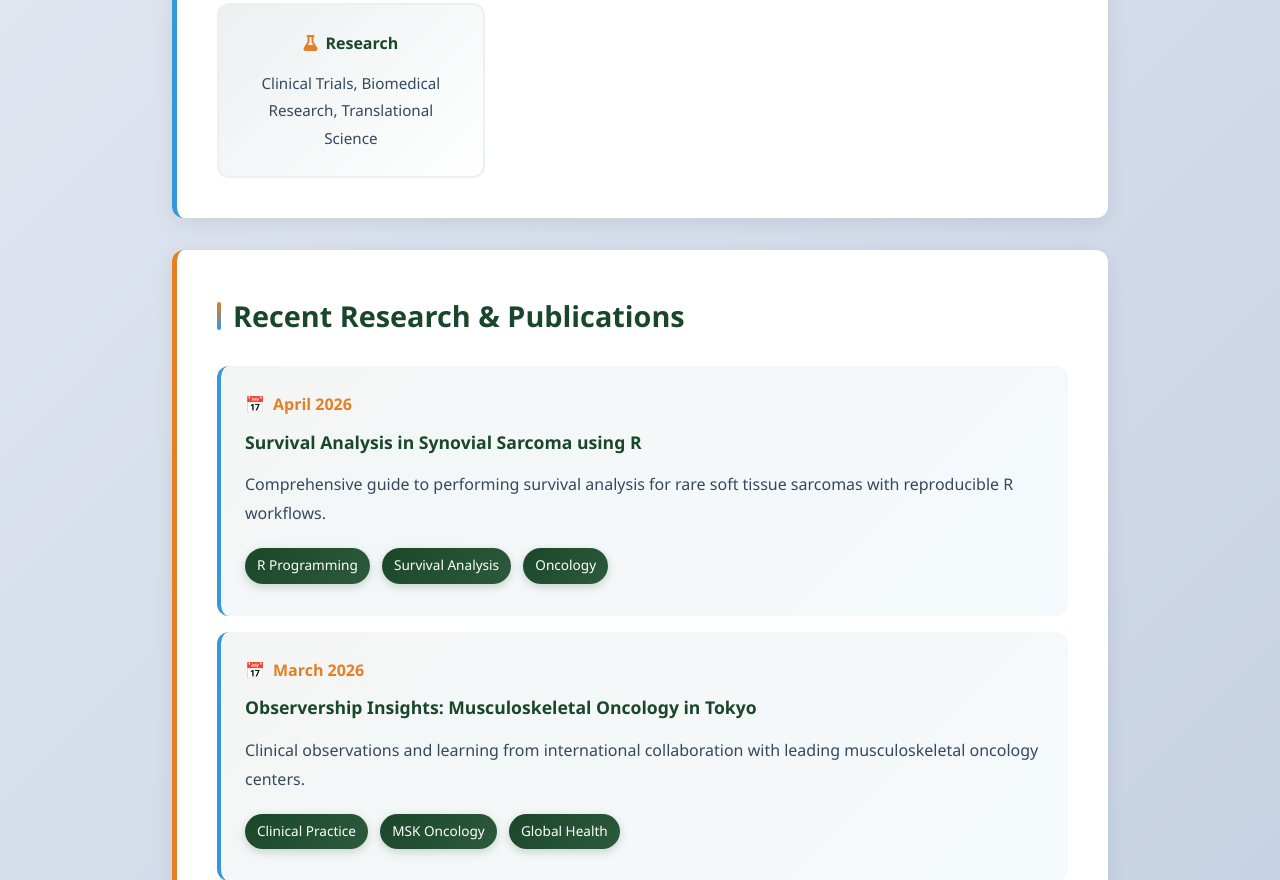
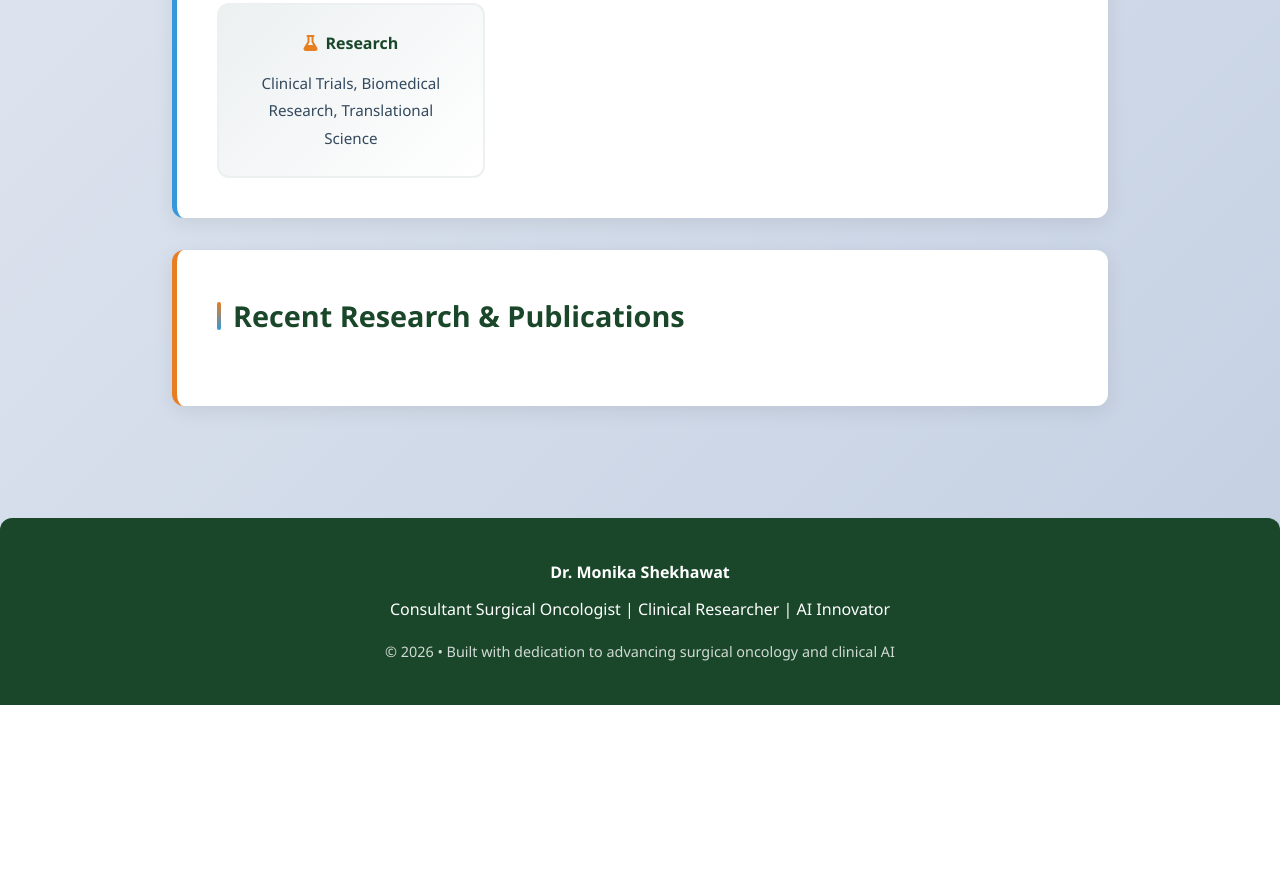
Before and after one commit to monikashekhawat1/monikashekhawat1.github.io, a plain HTML site: page index.html in a window 1280 px wide. Shown: the part 1920-2800 px from the top of the page. After the commit the page ends 2625 px from the top, so only its background shows below. Drawn offline with Linux system fonts and the light colour scheme.

Commit message:
Update index.html

```diff
--- a/index.html
+++ b/index.html
@@ -463,8 +463,9 @@
         <p style="margin-top: 1rem;"><strong>Clinical Expertise:</strong></p>
         <div>
             <span class="badge">Surgical Oncology</span>
-            <span class="badge badge-secondary">Musculoskeletal Oncology</span>
+            <span class="badge badge-secondary">interest in sarcoma research</span>
             <span class="badge badge-accent">Cancer Research</span>
+
             <span class="badge badge-secondary">Clinical Data Science</span>
         </div>
     </section>
@@ -530,27 +531,7 @@
     <section id="blog">
         <h2>Recent Research & Publications</h2>
 
-        <div class="research-item">
-            <div class="research-date">April 2026</div>
-            <a href="post-template.html" style="display: block;">
-                <h3 style="color: var(--primary); margin-top: 0;">Survival Analysis in Synovial Sarcoma using R</h3>
-                <p style="margin: 0.5rem 0; color: var(--text);">Comprehensive guide to performing survival analysis for rare soft tissue sarcomas with reproducible R workflows.</p>
-                <span class="tag" style="margin-top: 0.75rem;">R Programming</span>
-                <span class="tag">Survival Analysis</span>
-                <span class="tag">Oncology</span>
-            </a>
-        </div>
 
-        <div class="research-item">
-            <div class="research-date">March 2026</div>
-            <a href="#" style="display: block;">
-                <h3 style="color: var(--primary); margin-top: 0;">Observership Insights: Musculoskeletal Oncology in Tokyo</h3>
-                <p style="margin: 0.5rem 0; color: var(--text);">Clinical observations and learning from international collaboration with leading musculoskeletal oncology centers.</p>
-                <span class="tag" style="margin-top: 0.75rem;">Clinical Practice</span>
-                <span class="tag">MSK Oncology</span>
-                <span class="tag">Global Health</span>
-            </a>
-        </div>
     </section>
 
 </div>
```
